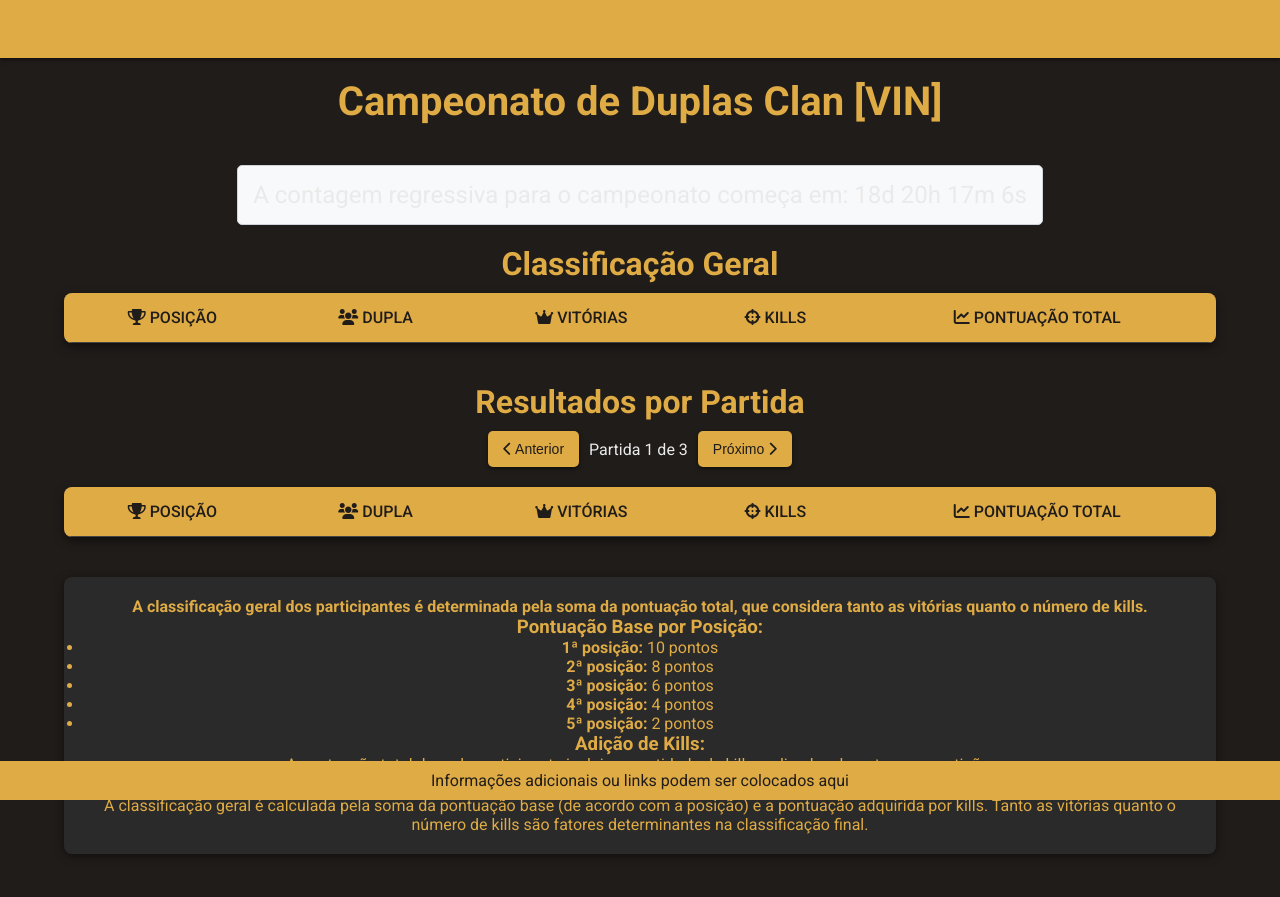
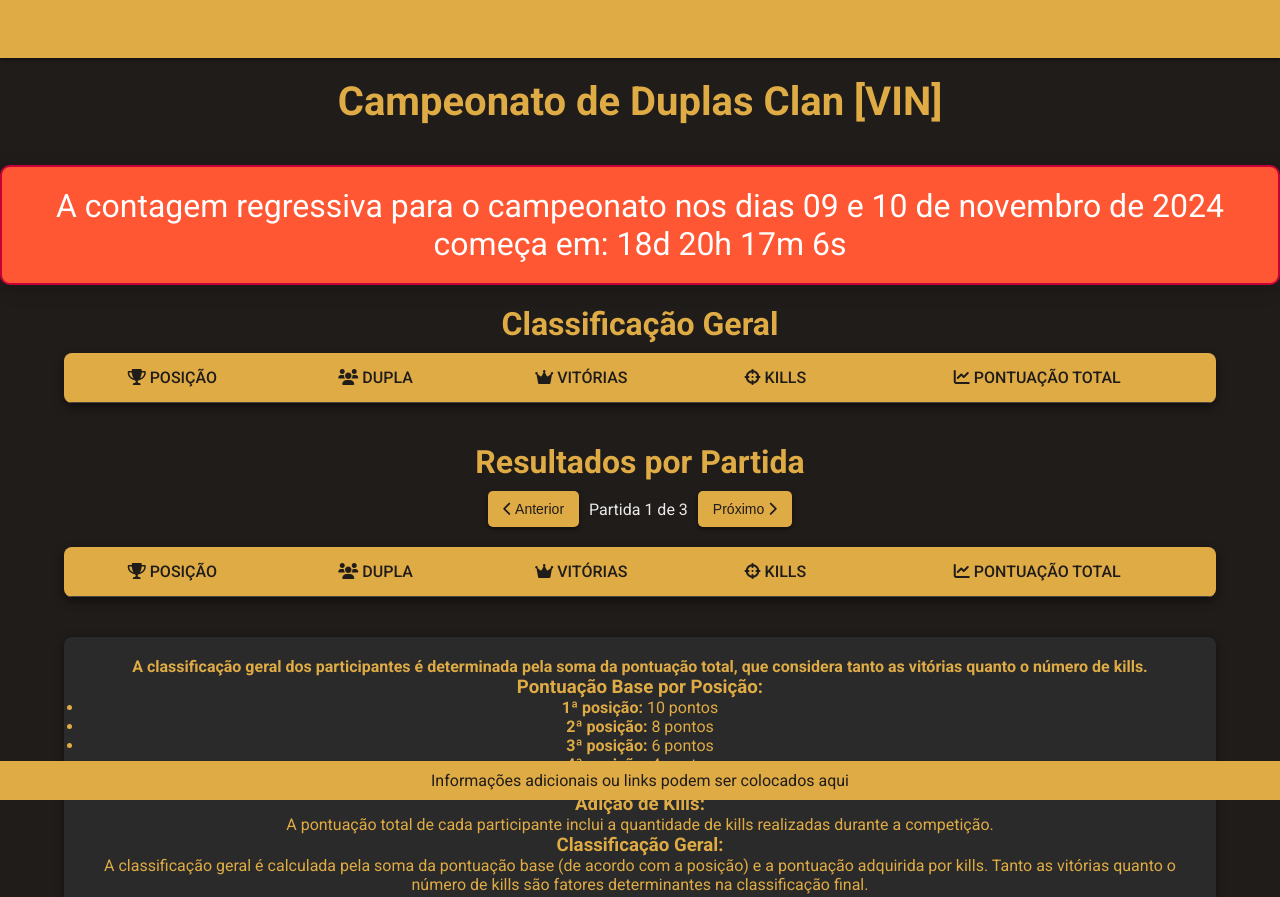
Before and after one commit to andreflp2/pubg_camp, a plain HTML site: page index.html in a window 1280 px wide. Shown: the top 897 px of the page. Drawn offline with Linux system fonts and the light colour scheme; no server answers.

Commit message:
Update index.html

```diff
--- a/index.html
+++ b/index.html
@@ -17,13 +17,15 @@
     <style>
         /* Estilo para a contagem regressiva */
         .countdown {
-            font-size: 1.5em;
+            font-size: 2em; /* Aumentei o tamanho da fonte */
             text-align: center;
             margin: 20px 0;
-            background-color: #f8f9fa;
-            padding: 15px;
-            border-radius: 5px;
-            border: 1px solid #ced4da;
+            background-color: #ff5733; /* Cor de fundo mais chamativa */
+            color: white; /* Cor do texto */
+            padding: 20px; /* Aumentei o padding */
+            border-radius: 10px; /* Bordas arredondadas */
+            border: 2px solid #c70039; /* Borda chamativa */
+            box-shadow: 0 4px 20px rgba(0, 0, 0, 0.2); /* Sombra para destaque */
         }
     </style>
 </head>
@@ -40,7 +42,7 @@
 
     <!-- Contagem Regressiva -->
     <div class="countdown" id="countdown">
-        A contagem regressiva para o campeonato começa em: <span id="timer"></span>
+        A contagem regressiva para o campeonato nos dias 09 e 10 de novembro de 2024 começa em: <span id="timer"></span>
     </div>
 
     <main class="container">
```
